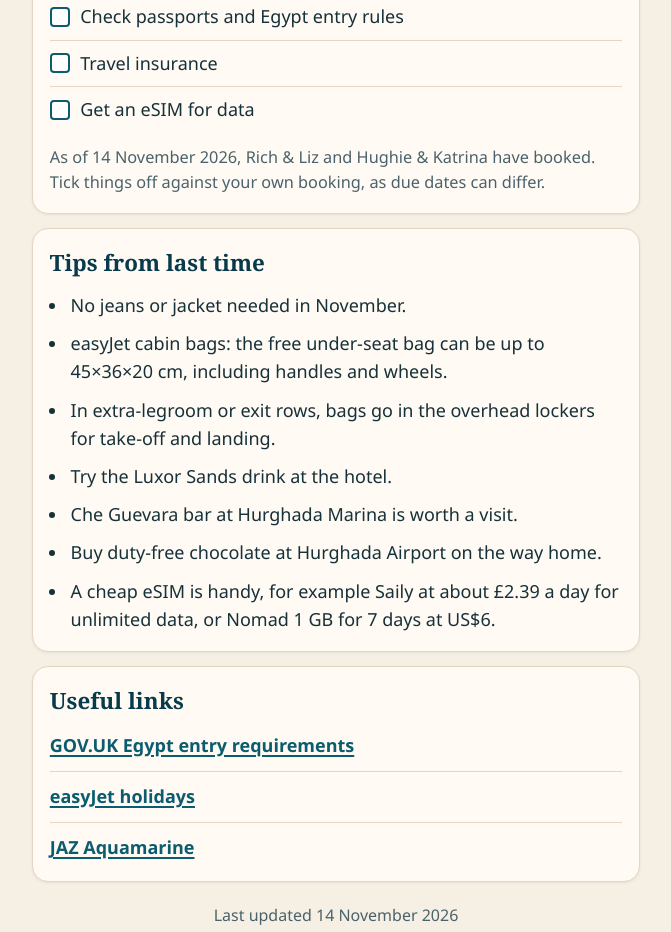
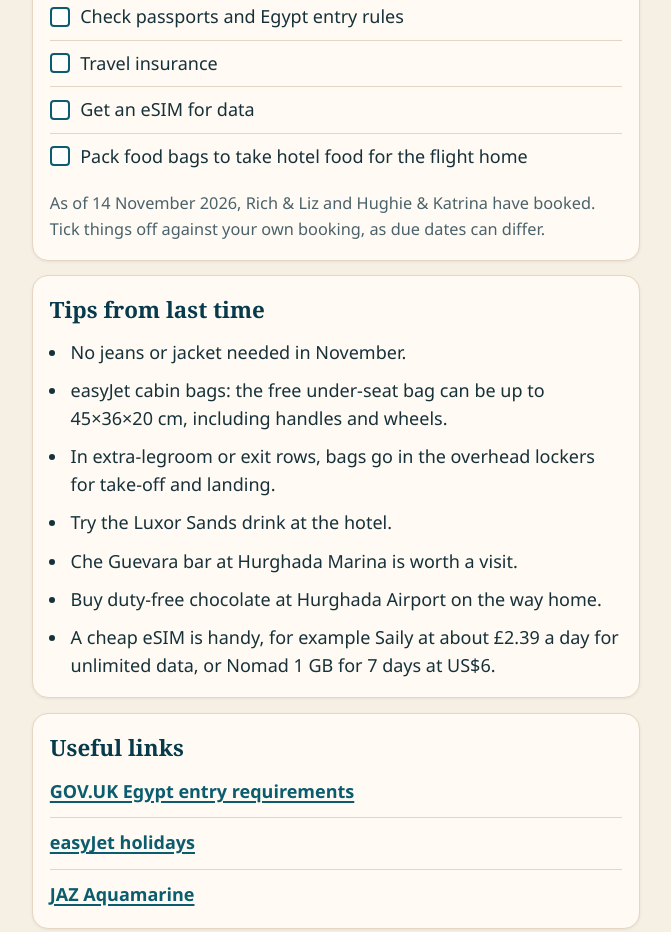
Before and after one commit to kk544nmsbt-sudo/hurghada-2027, a plain HTML site: page index.html in a window 1280 px wide. Shown: the part 2287-3219 px from the top of the page, without its empty margins (304-975 px from the left). Drawn offline with Linux system fonts and the light colour scheme.

Commit message:
Add food bags to checklist

```diff
--- a/index.html
+++ b/index.html
@@ -452,6 +452,7 @@
         <li><span class="box" aria-hidden="true"></span><span>Check passports and Egypt entry rules</span></li>
         <li><span class="box" aria-hidden="true"></span><span>Travel insurance</span></li>
         <li><span class="box" aria-hidden="true"></span><span>Get an eSIM for data</span></li>
+        <li><span class="box" aria-hidden="true"></span><span>Pack food bags to take hotel food for the flight home</span></li>
       </ul>
       <p class="hint">As of 14 November 2026, Rich &amp; Liz and Hughie &amp; Katrina have booked. Tick things off against your own booking, as due dates can differ.</p>
     </section>
```
